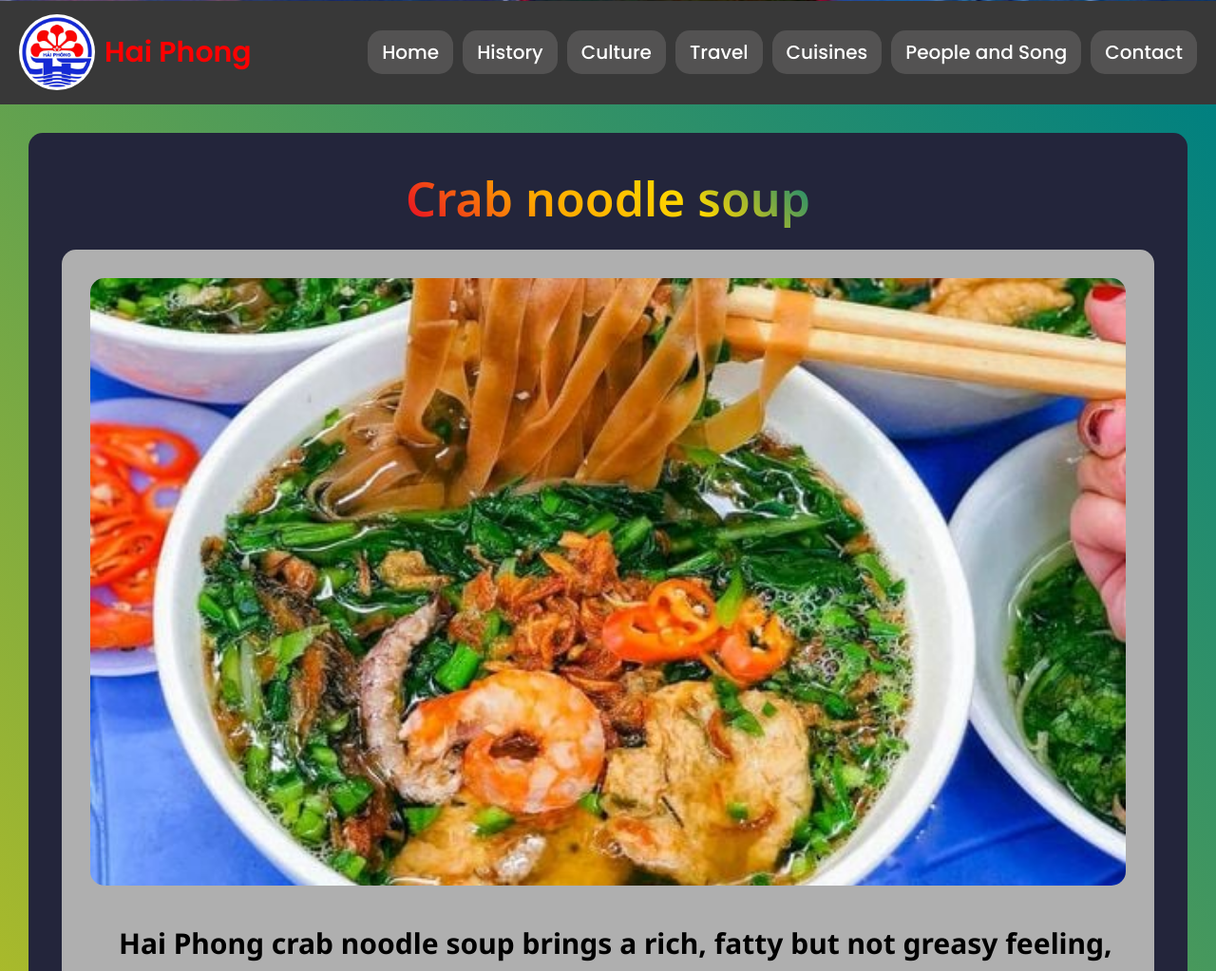
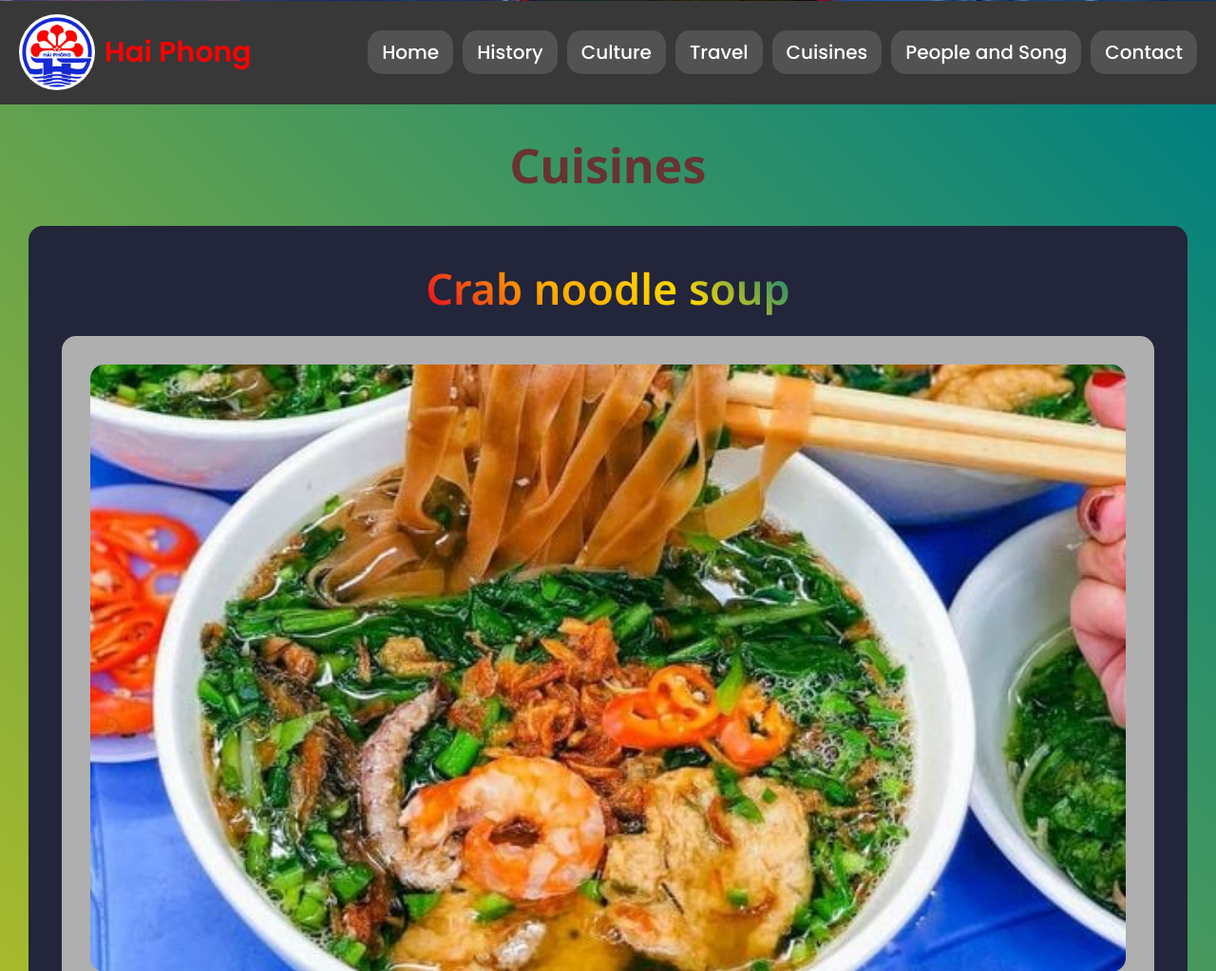
Before and after one commit to donguyenphu/Hai_Phong_Culture_Website, a PHP site: page /cuisine.php in a window 1280 px wide. Shown: the part 719-1742 px from the top of the page at 95% size. Run offline with PHP 8.4, Linux system fonts and the light colour scheme.

Commit message:
update overall Title

```diff
--- a/cuisine.php
+++ b/cuisine.php
@@ -2,11 +2,16 @@
 <html lang="en">
 <head>
     <?php require_once './elements/head.php'; ?>
-    <title>Hai Phong City - People</title>
+    <title>Hai Phong City - Cuisines</title>
 </head>
 <body>
     <?php require_once './elements/header.php'; ?>
     <div class="peopleContact">
+        <div class="overallTitleWrapper">
+            <h1 class="overallTitleMain">
+                Cuisines
+            </h1>
+        </div>
         <div class="peopleInformationWrapper">
             <div class="titleIntroductionWrapper">
                 <a href="https://www.dienmayxanh.com/vao-bep/cach-nau-banh-da-cua-ngon-dung-chuan-vi-hai-phong-01617" class="titleFoodMain">
@@ -215,7 +220,7 @@
                         </h1>
                     </div>
                     <ul class="detailIngredientWrapper">
-                        <ul class="detailIngredientMain">
+                        <ul class="detailIngredientMain" id="detailIngredientMainList">
                             Crust:
                             <li class="describeIngredient">
                                 Small baguette, about 20-25cm long, thin crust, crispy, little filling.
@@ -224,7 +229,7 @@
                                 The crust is baked golden brown and fragrant.
                             </li>
                         </ul>
-                        <ul class="detailIngredientMain">
+                        <ul class="detailIngredientMain" id="detailIngredientMainList">
                             Pate filling:
                             <li class="describeIngredient">
                                 Made from pork liver, minced meat, lard and spices.
@@ -233,13 +238,13 @@
                                 The pate is finely ground, rich in fat, and has a rich flavor.
                             </li>
                         </ul>
-                        <ul class="detailIngredientMain">
+                        <ul class="detailIngredientMain" id="detailIngredientMainList">
                             Chili sauce:
                             <li class="describeIngredient">
                                 A typical Hai Phong chili sauce, spicy but not too harsh, with the aroma of garlic and chili.
                             </li>
                         </ul>
-                        <ul class="detailIngredientMain">
+                        <ul class="detailIngredientMain" id="detailIngredientMainList">
                             Scallion oil or butter (optional):
                             <li class="describeIngredient">
                                 A layer of scallion oil or butter is spread on the cake to increase the fattiness.
@@ -295,7 +300,7 @@
                         </h1>
                     </div>
                     <ul class="detailIngredientWrapper">
-                        <ul class="detailIngredientMain">
+                        <ul class="detailIngredientMain" id="detailIngredientMainList">
                             Sprout bean:
                             <li class="describeIngredient">
                                 A type of seafood that lives in salt or brackish water, has a soft body, about 3-5cm long, and is clear white.
@@ -304,13 +309,13 @@
                                 When processed, the tank price is often cleaned of the thin outer shell.
                             </li>
                         </ul>
-                        <ul class="detailIngredientMain">
+                        <ul class="detailIngredientMain" id="detailIngredientMainList">
                             Vietnamese coriander:
                             <li class="describeIngredient">
                                 Herbs are indispensable, helping to enhance the characteristic flavor of the dish.
                             </li>
                         </ul>
-                        <ul class="detailIngredientMain">
+                        <ul class="detailIngredientMain" id="detailIngredientMainList">
                             Spices:
                             <li class="describeIngredient">
                                 <strong>Shallots, minced garlic:</strong> Fry until fragrant.
--- a/index.php
+++ b/index.php
@@ -20,7 +20,7 @@
 
 <head>
     <?php require_once './elements/head.php'; ?>
-    <title>Hai Phong City - Homepage</title>
+    <title>Hai Phong City - Home</title>
 </head>
 
 <body>
--- a/styleCuisines.css
+++ b/styleCuisines.css
@@ -69,7 +69,7 @@
     color: transparent;
 }
 .titleFoodMain {
-    font-size: 50px;
+    font-size: 45px;
     font-family: 'Noto sans', sans-serif;
     background: linear-gradient(45deg, #E60026, #FFA500, #FFD700, #008080);
     -webkit-background-clip: text;
--- a/styleHeader.css
+++ b/styleHeader.css
@@ -75,4 +75,21 @@ div {
     border-radius: 15px;
     background-color: rgb(83, 82, 82);
 }
+.overallTitleWrapper {
+    margin-bottom: 30px;
+}
+.overallTitleMain {
+    font-family: 'Noto Sans',  sans-serif;
+    font-size: 50px;
+    color: #683333;
+    font-weight: 700;
+    transform: scale(1);
+    transition: 0.4s ease all;
+}
+.overallTitleMain:hover {
+    transform: scale(1.2);
+    background-image: linear-gradient(to right, rgb(255, 0, 0), rgb(243, 113, 113));
+    -webkit-background-clip: text;
+    color: transparent;
+}
 /* END OF HEADER TEMPLATE */
--- a/stylePeople.css
+++ b/stylePeople.css
@@ -1,11 +1,13 @@
 .peopleContact {
     padding: 30px;
+    text-align: center;
     background: linear-gradient(45deg, #E60026, #FFA500, #FFD700, #008080);
 }
 .peopleInformationWrapper {
     background-color: rgb(35, 37, 59);
     border-radius: 15px;
     padding: 35px;
+    padding-bottom: 1px;
 }
 .titleIntroductionWrapper {
     text-align: center;
--- a/styleTravel.css
+++ b/styleTravel.css
@@ -19,9 +19,9 @@
 }
 .allInfoTravelWrapper {
     padding: 20px;
-    margin-top: 50px;
     background-color: #cfcfcf;
     border-radius: 15px;
+    margin-bottom: 35px;
 }
 #googleMapMainDoSon, #googleMapWrapperDoSon {
     width: 100%;
```
Also changed, not shown: people.php (+6 -1 lines), travel.php (+5 -5 lines).
